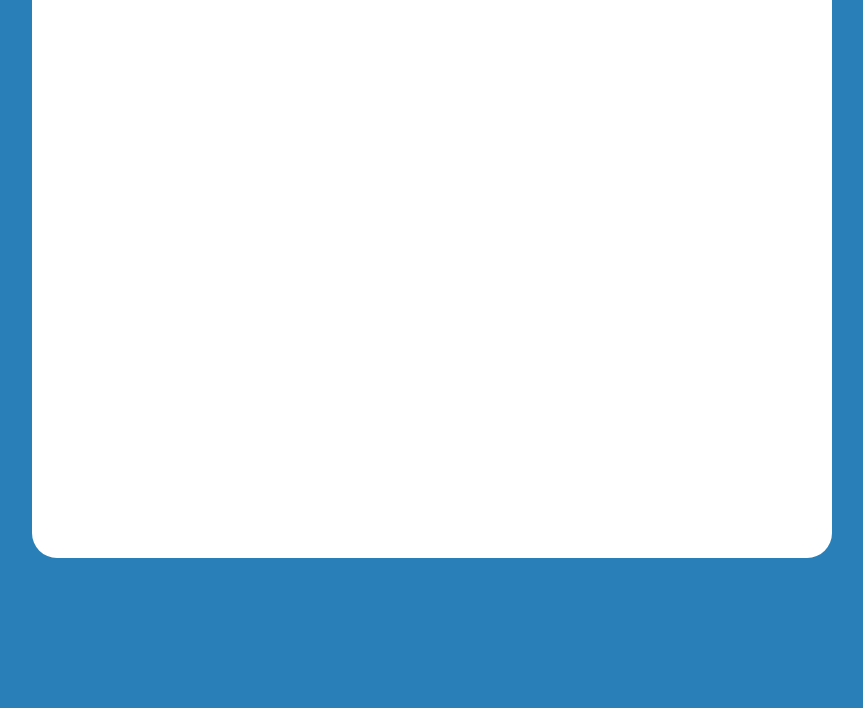
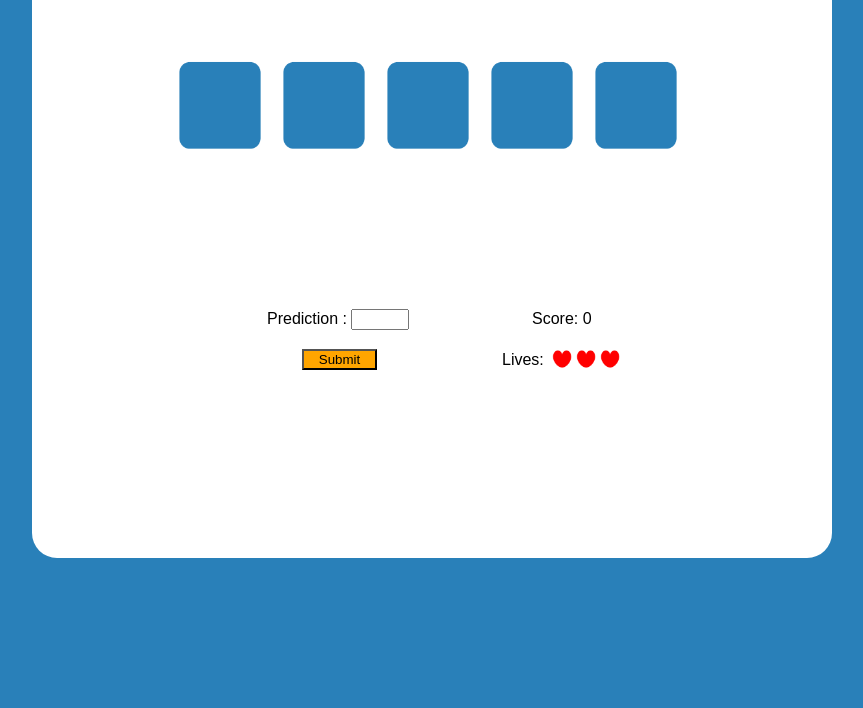
Before and after one commit to itu-itis24-cosgun23/BBF101---Term-Project, a plain HTML site: page game.html in a window 1280 px wide. Shown: the part 92-800 px from the top of the page, without its empty margins (338-1201 px from the left). Drawn offline with Linux system fonts and the light colour scheme.

Commit message:
photos have been added

```diff
--- a/game.css
+++ b/game.css
@@ -16,3 +16,95 @@ section {
     width: 800px;
     border-width: 1px;
 }
+
+#prediction {
+    margin-left: 235px;
+    padding-top: 150px;
+    padding-bottom: 20px;
+    font-family: Arial;
+}
+
+input {
+    width: 50px;
+}
+
+button {
+    width: 75px;
+    margin-left: 270px;
+    margin-top: -20px;
+    font-family: Arial;
+    background-color: orange;
+}
+
+#image1 {
+    width: 100px;
+    height: 100px;
+    margin-left: 139px;
+    margin-top: 50px;
+    border-width: 2px;
+}
+
+
+#image2 {
+    width: 100px;
+    height: 100px;
+    border-width: 2px;
+}
+
+#image3 {
+    width: 100px;
+    height: 100px;
+}
+
+#image4 {
+    width: 100px;
+    height: 100px;
+}
+
+#image5 {
+    width: 100px;
+    height: 100px;
+}
+
+#score {
+    font-family: Arial;
+    margin-left: 500px;
+    margin-top: -60px;
+}
+
+#lives {
+    font-family: Arial;
+    margin-left: 470px;
+    margin-top: 23px;
+}
+
+#heart1 {
+    width: 20px;
+    height: 20px;
+    margin-left: 520px;
+    margin-bottom: 70px;
+    margin-top: -20px;
+}
+
+#heart2 {
+    width: 20px;
+    height: 20px;
+    margin-bottom: 70px;
+    margin-top: -20px;
+}
+
+#heart3 {
+    width: 20px;
+    height: 20px;
+    margin-bottom:70px;
+    margin-top: -20px;
+}
+
+#button-container button {
+    width: 150px;
+    font-family: Arial;
+    position: fixed;
+    left: 420px;
+    top: 600px;
+    z-index: 10;
+}
--- a/game.html
+++ b/game.html
@@ -7,6 +7,20 @@
 </head>
 <body>
     <section>
+        <h2>Word Prediction Game</h2>
+        <img src="blank.png" id="image1">
+        <img src="blank.png" id="image2">
+        <img src="blank.png" id="image3">
+        <img src="blank.png" id="image4">
+        <img src="blank.png" id="image5">
+        <div id="prediction">Prediction : <input type="text" id="input"></div>
+        <button id="submit" onclick="checker()">Submit</button>
+        <div id="score">Score: 0</div>
+        <div id="lives">Lives: </div>
+        <img src="heart.png" id="heart1">
+        <img src="heart.png" id="heart2">
+        <img src="heart.png" id="heart3">
+        <div id="button-container"></div>
     </section>
     <script src="game_pred.js"></script>
 </body>
--- a/game_pred.js
+++ b/game_pred.js
@@ -2,3 +2,29 @@ let score = 0
 let mistake = 0
 let word = "stock"
 let guesses = []
+let scoreElement = document.getElementById("score")
+let heart1Element = document.getElementById("heart1")
+let heart2Element = document.getElementById("heart2")
+let heart3Element = document.getElementById("heart3")
+let button_counter = 0
+
+
+function changer(imageOld, imageNew) {
+    imageOld.src = imageNew;
+}
+
+function reset() {
+
+}
+
+function button_creator() {
+
+}
+
+function loss() {
+    alert("You lost the game.")
+}
+
+function checker() {
+    let input_user = document.getElementById("input").value.toLowerCase()
+}
```
Also changed, not shown: blank.png (added), c.png (added), heart.png (added), k.png (added), o.png (added), photo.jpg (added), s.png (added), t.png (added).
